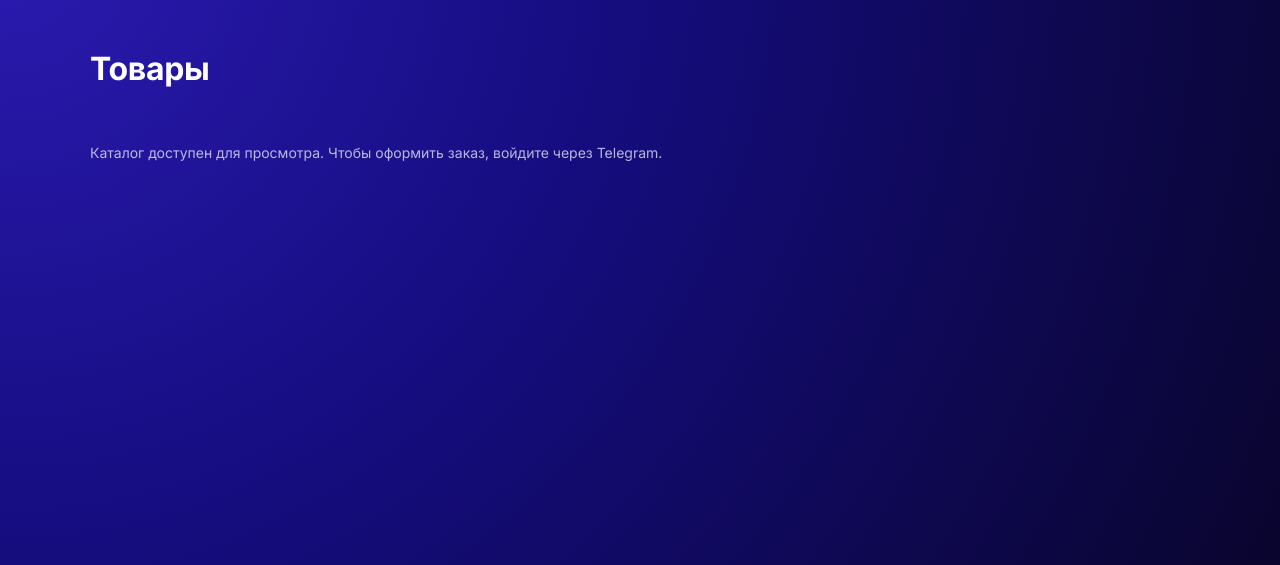
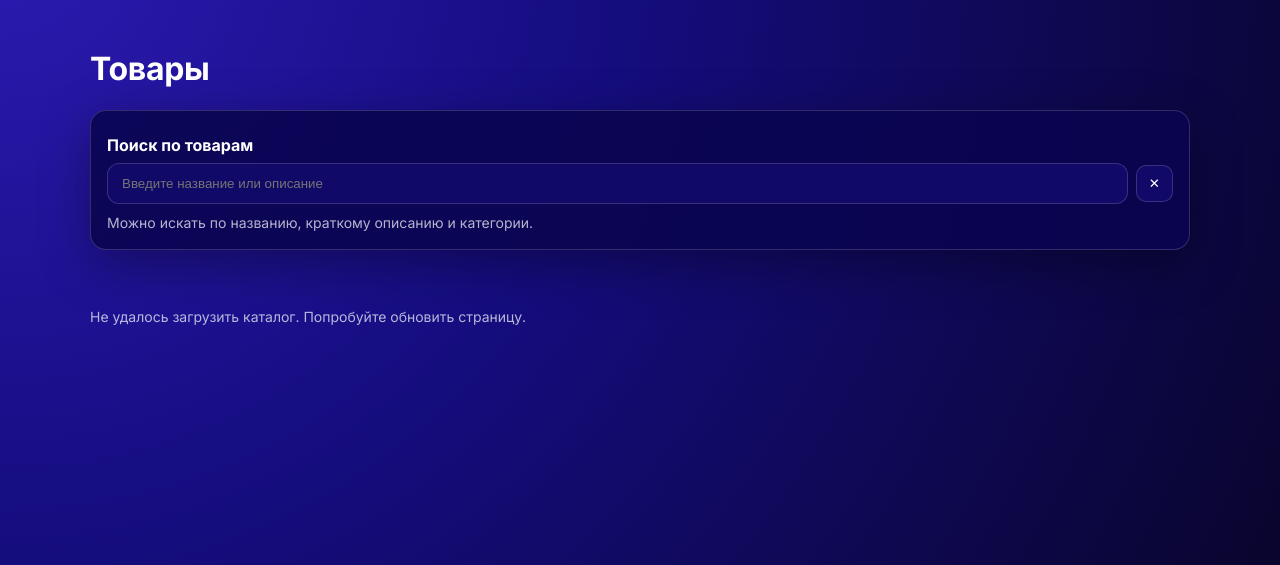
Before and after one commit to pangedza/miniden, a PHP site: page /products.html in a window 1280 px wide. Shown: the part 71-636 px from the top of the page. Run offline with PHP 8.4, Linux system fonts and the light colour scheme.

Commit message:
Add frontend product search and category grouping

```diff
--- a/webapp/admin.html
+++ b/webapp/admin.html
@@ -7,7 +7,7 @@
   <link rel="preconnect" href="https://fonts.googleapis.com" />
   <link rel="preconnect" href="https://fonts.gstatic.com" crossorigin />
   <link href="https://fonts.googleapis.com/css2?family=Inter:wght@400;600;700;800&display=swap" rel="stylesheet" />
-  <link rel="stylesheet" href="css/theme.css?v=20241222" />
+  <link rel="stylesheet" href="css/theme.css?v=20250122" />
 
 </head>
 <body data-theme="purple" class="page-admin">
@@ -530,8 +530,8 @@
     </main>
   </div>
 
-  <script src="js/app.js?v=20241222"></script>
-  <script src="js/api.js?v=20241222"></script>
+  <script src="js/app.js?v=20250122"></script>
+  <script src="js/api.js?v=20250122"></script>
   <script>
     const statusBox = document.getElementById('status');
     const accessDenied = document.getElementById('access-denied');
--- a/webapp/cart.html
+++ b/webapp/cart.html
@@ -7,7 +7,7 @@
   <link rel="preconnect" href="https://fonts.googleapis.com" />
   <link rel="preconnect" href="https://fonts.gstatic.com" crossorigin />
   <link href="https://fonts.googleapis.com/css2?family=Inter:wght@400;600;700;800&display=swap" rel="stylesheet" />
-  <link rel="stylesheet" href="css/theme.css?v=20241222" />
+  <link rel="stylesheet" href="css/theme.css?v=20250122" />
 
 </head>
 <body data-theme="purple" class="page-cart">
@@ -87,8 +87,8 @@
     </div>
   </main>
 
-  <script src="js/app.js?v=20241222"></script>
-  <script src="js/api.js?v=20241222"></script>
+  <script src="js/app.js?v=20250122"></script>
+  <script src="js/api.js?v=20250122"></script>
   <script>
     const adminLink = document.getElementById('admin-link');
     const noteEl = document.getElementById('note');
--- a/webapp/css/theme.css
+++ b/webapp/css/theme.css
@@ -496,6 +496,99 @@ footer a {
   background: linear-gradient(135deg, var(--color-accent-primary), var(--color-accent-primary-strong));
   color: var(--color-btn-on-accent);
   border-color: transparent;
+}
+
+.products-search {
+  background: var(--color-bg-card);
+  border: 1px solid var(--color-border-subtle);
+  border-radius: 16px;
+  padding: 16px;
+  margin: 12px 0 20px;
+  box-shadow: var(--shadow-strong);
+}
+
+.products-search label {
+  font-weight: 700;
+  display: block;
+}
+
+.products-search__row {
+  margin-top: 8px;
+  display: flex;
+  gap: 8px;
+  align-items: center;
+}
+
+.products-search__row input[type="search"] {
+  flex: 1;
+  padding: 12px 14px;
+  border-radius: 12px;
+  border: 1px solid var(--color-border-subtle);
+  background: var(--color-bg-card-elevated);
+  color: var(--color-text-main);
+}
+
+.products-search__row button {
+  border: 1px solid var(--color-border-subtle);
+  background: var(--color-bg-card-elevated);
+  color: var(--color-text-main);
+  border-radius: 10px;
+  padding: 10px 12px;
+  cursor: pointer;
+}
+
+.products-search__row button:hover {
+  border-color: var(--color-accent-secondary);
+}
+
+.products-search__hint {
+  margin: 8px 0 0;
+  color: var(--color-text-muted);
+  font-size: 14px;
+}
+
+.products-categories-nav {
+  display: flex;
+  gap: 10px;
+  flex-wrap: wrap;
+  margin: 0 0 20px;
+}
+
+.products-categories-nav__item {
+  padding: 10px 14px;
+  border-radius: 12px;
+  background: var(--color-bg-card);
+  border: 1px solid var(--color-border-subtle);
+  color: var(--color-text-main);
+  cursor: pointer;
+  font-weight: 600;
+  transition: transform 0.15s ease, border 0.15s ease;
+}
+
+.products-categories-nav__item:hover {
+  transform: translateY(-1px);
+  border-color: var(--color-accent-secondary);
+}
+
+.products-by-category {
+  display: flex;
+  flex-direction: column;
+  gap: 32px;
+}
+
+.products-category-section {
+  display: flex;
+  flex-direction: column;
+  gap: 12px;
+}
+
+.products-category-title {
+  margin: 0;
+  font-size: 22px;
+}
+
+.products-category-grid {
+  width: 100%;
 }
 
 .catalog-grid {
--- a/webapp/index.html
+++ b/webapp/index.html
@@ -8,7 +8,7 @@
   <link rel="preconnect" href="https://fonts.googleapis.com" />
   <link rel="preconnect" href="https://fonts.gstatic.com" crossorigin />
   <link href="https://fonts.googleapis.com/css2?family=Inter:wght@400;600;700;800&display=swap" rel="stylesheet" />
-  <link rel="stylesheet" href="css/theme.css?v=20241222" />
+  <link rel="stylesheet" href="css/theme.css?v=20250122" />
 </head>
 <body data-theme="purple" class="page-index">
   <header class="top-nav">
@@ -150,8 +150,8 @@
   </section>
 
   <script src="https://telegram.org/js/telegram-web-app.js"></script>
-  <script src="js/app.js?v=20241222"></script>
-  <script src="js/api.js?v=20241222"></script>
+  <script src="js/app.js?v=20250122"></script>
+  <script src="js/api.js?v=20250122"></script>
   <script>
     const loginSection = document.getElementById('telegram-login-section');
     const authStatus = document.getElementById('auth-status');
--- a/webapp/masterclasses.html
+++ b/webapp/masterclasses.html
@@ -7,7 +7,7 @@
   <link rel="preconnect" href="https://fonts.googleapis.com" />
   <link rel="preconnect" href="https://fonts.gstatic.com" crossorigin />
   <link href="https://fonts.googleapis.com/css2?family=Inter:wght@400;600;700;800&display=swap" rel="stylesheet" />
-  <link rel="stylesheet" href="css/theme.css?v=20241222" />
+  <link rel="stylesheet" href="css/theme.css?v=20250122" />
 
 </head>
 <body data-theme="purple" class="page-masterclasses">
@@ -68,8 +68,8 @@
     </div>
   </div>
 
-  <script src="js/app.js?v=20241222"></script>
-  <script src="js/api.js?v=20241222"></script>
+  <script src="js/app.js?v=20250122"></script>
+  <script src="js/api.js?v=20250122"></script>
   <script>
     const adminLink = document.getElementById('admin-link');
     const tabsEl = document.getElementById('tabs');
--- a/webapp/products.html
+++ b/webapp/products.html
@@ -7,7 +7,7 @@
   <link rel="preconnect" href="https://fonts.googleapis.com" />
   <link rel="preconnect" href="https://fonts.gstatic.com" crossorigin />
   <link href="https://fonts.googleapis.com/css2?family=Inter:wght@400;600;700;800&display=swap" rel="stylesheet" />
-  <link rel="stylesheet" href="css/theme.css?v=20241222" />
+  <link rel="stylesheet" href="css/theme.css?v=20250122" />
 
 </head>
 <body data-theme="purple" class="page-products">
@@ -41,8 +41,26 @@
   <main>
     <h1>Товары</h1>
 
-    <div class="tabs" id="tabs"></div>
-    <div class="catalog-grid products-grid" id="cards"></div>
+    <section class="products-search">
+      <label for="product-search-input">Поиск по товарам</label>
+      <div class="products-search__row">
+        <input
+          id="product-search-input"
+          type="search"
+          placeholder="Введите название или описание"
+          autocomplete="off"
+        />
+        <button id="product-search-clear" type="button">✕</button>
+      </div>
+      <p class="products-search__hint">
+        Можно искать по названию, краткому описанию и категории.
+      </p>
+    </section>
+
+    <nav class="products-categories-nav" id="products-categories-nav"></nav>
+
+    <section id="products-by-category" class="products-by-category"></section>
+
     <div class="note" id="note"></div>
   </main>
 
@@ -136,13 +154,15 @@
       </div>
     </div>
 
-    <script src="js/app.js?v=20241222"></script>
-    <script src="js/api.js?v=20241222"></script>
+    <script src="js/app.js?v=20250122"></script>
+    <script src="js/api.js?v=20250122"></script>
   <script>
     const adminLink = document.getElementById('admin-link');
-    const tabsEl = document.getElementById('tabs');
-    const cardsEl = document.getElementById('cards');
     const noteEl = document.getElementById('note');
+    const productsByCategoryEl = document.getElementById('products-by-category');
+    const categoriesNavEl = document.getElementById('products-categories-nav');
+    const productSearchInput = document.getElementById('product-search-input');
+    const productSearchClear = document.getElementById('product-search-clear');
     const productModal = document.getElementById('product-modal');
     const productModalClose = document.getElementById('product-modal-close');
     const productModalCloseBtn = document.getElementById('product-modal-close-btn');
@@ -187,11 +207,13 @@
 
     let profile = null;
     let categories = [];
-    let products = [];
-    let active = null;
+    let allProducts = [];
+    let productsByCategory = new Map();
+    let orderedCategories = [];
     let productMap = new Map();
     let currentProduct = null;
     let productModalIndex = 0;
+    let currentSearchText = '';
 
     if (isTelegramWebApp && window.Telegram?.WebApp?.ready) {
       window.Telegram.WebApp.ready();
@@ -306,33 +328,6 @@
         adminLink.style.display = profile?.is_admin ? '' : 'none';
       }
 
-    function renderTabs() {
-      if (!tabsEl) return;
-      tabsEl.innerHTML = '';
-
-      const allBtn = document.createElement('button');
-      allBtn.type = 'button';
-      allBtn.className = `tab${active === null ? ' active' : ''}`;
-      allBtn.textContent = 'Все';
-      allBtn.addEventListener('click', () => {
-        active = null;
-        loadProducts();
-      });
-      tabsEl.appendChild(allBtn);
-
-      (categories || []).forEach((cat) => {
-        const btn = document.createElement('button');
-        btn.type = 'button';
-        btn.className = `tab${active === cat.slug ? ' active' : ''}`;
-        btn.textContent = cat.name;
-        btn.addEventListener('click', () => {
-          active = cat.slug;
-          loadProducts();
-        });
-        tabsEl.appendChild(btn);
-      });
-    }
-
     const MARKETPLACES = [
       { key: 'wb_url', label: 'WB' },
       { key: 'ozon_url', label: 'Ozon' },
@@ -365,17 +360,14 @@
         .join(', ');
     }
 
-    function renderCards() {
-      cardsEl.innerHTML = '';
+    const normalizeCategoryKey = (value) => String(value ?? 'uncategorized');
+    const buildCategoryAnchorId = (value) => {
+      const base = normalizeCategoryKey(value).trim();
+      const sanitized = base.replace(/\s+/g, '-').replace(/[^0-9A-Za-zА-Яа-яЁё_-]/g, '');
+      return `category-${sanitized || 'category'}`;
+    };
 
-      if (!products.length) {
-        noteEl.textContent = 'Нет товаров для выбранной категории.';
-        return;
-      }
-
-      noteEl.textContent = '';
-
-      products.forEach((item) => {
+    function createProductCard(item) {
       const card = document.createElement('article');
       card.className = 'catalog-card product-card';
 
@@ -385,7 +377,7 @@
       coverImage.className = 'product-card__image';
       const coverPlaceholder = document.createElement('div');
       coverPlaceholder.className = 'product-card__placeholder';
-        coverPlaceholder.textContent = item.category_name || 'Товары';
+      coverPlaceholder.textContent = item.category_name || item.category?.name || 'Товары';
       cover.append(coverImage, coverPlaceholder);
 
       const images = item.images && item.images.length ? item.images : [];
@@ -441,7 +433,7 @@
 
       const title = document.createElement('h3');
       title.className = 'catalog-card-title';
-        title.textContent = item.name;
+      title.textContent = item.name || item.title || 'Товар';
 
       const price = document.createElement('div');
       price.className = 'price';
@@ -466,33 +458,158 @@
       body.append(title, price, actions);
 
       card.append(cover, body);
-        cardsEl.appendChild(card);
+      return card;
+    }
+
+    function buildProductsByCategory() {
+      productsByCategory = new Map();
+      orderedCategories = [];
+
+      allProducts.forEach((item) => {
+        const keySource = item.category_id ?? item.category_slug ?? item.category?.id ?? item.category?.slug ?? item.category_name ?? 'uncategorized';
+        const key = normalizeCategoryKey(keySource);
+        const name = item.category_name || item.category?.name || item.category_slug || 'Без категории';
+        const slug = item.category_slug || item.category?.slug || null;
+        const id = item.category_id ?? item.category?.id ?? null;
+
+        if (!productsByCategory.has(key)) {
+          productsByCategory.set(key, {
+            id,
+            slug,
+            name,
+            anchorId: buildCategoryAnchorId(key),
+            products: [],
           });
+        }
+
+        productsByCategory.get(key).products.push(item);
+      });
+
+      const ordered = [];
+      const addCategoryIfHasProducts = (key, fallbackName, fallbackSlug, fallbackId) => {
+        const entry = productsByCategory.get(key);
+        if (!entry || !entry.products.length) return;
+        const exists = ordered.some((cat) => cat.key === key);
+        if (exists) return;
+        ordered.push({
+          key,
+          id: entry.id ?? fallbackId ?? null,
+          slug: entry.slug ?? fallbackSlug ?? null,
+          name: entry.name || fallbackName || 'Категория',
+          anchorId: entry.anchorId || buildCategoryAnchorId(key),
+          products: entry.products,
+        });
+      };
+
+      (categories || []).forEach((cat) => {
+        const key = normalizeCategoryKey(cat.id ?? cat.slug ?? cat.name ?? cat.title);
+        addCategoryIfHasProducts(key, cat.name || cat.title, cat.slug, cat.id);
+      });
+
+      productsByCategory.forEach((_value, key) => addCategoryIfHasProducts(key));
+
+      orderedCategories = ordered;
+    }
+
+    function renderCategoriesNav() {
+      if (!categoriesNavEl) return;
+      categoriesNavEl.innerHTML = '';
+
+      orderedCategories.forEach((cat) => {
+        const btn = document.createElement('button');
+        btn.type = 'button';
+        btn.className = 'products-categories-nav__item';
+        btn.dataset.categoryId = cat.id ?? cat.slug ?? cat.key;
+        btn.textContent = cat.name || 'Категория';
+
+        btn.addEventListener('click', () => {
+          const target = document.getElementById(cat.anchorId);
+          const searchIsActive = Boolean(currentSearchText);
+          if (!target && searchIsActive) {
+            currentSearchText = '';
+            if (productSearchInput) productSearchInput.value = '';
+            renderProductsByCategory(currentSearchText);
+            requestAnimationFrame(() => {
+              const refreshedTarget = document.getElementById(cat.anchorId);
+              refreshedTarget?.scrollIntoView({ behavior: 'smooth' });
+            });
+            return;
+          }
+
+          target?.scrollIntoView({ behavior: 'smooth' });
+        });
+
+        categoriesNavEl.appendChild(btn);
+      });
+    }
+
+    function renderProductsByCategory(filterText = '') {
+      if (!productsByCategoryEl) return;
+      const query = (filterText || '').trim().toLowerCase();
+      productsByCategoryEl.innerHTML = '';
+      let renderedProductsCount = 0;
+
+      orderedCategories.forEach((cat) => {
+        const categoryName = (cat.name || '').toLowerCase();
+        const items = (cat.products || []).filter((product) => {
+          if (!query) return true;
+          const nameText = (product.name || product.title || '').toLowerCase();
+          const descText = (product.short_description || product.description || '').toLowerCase();
+          return nameText.includes(query) || descText.includes(query) || categoryName.includes(query);
+        });
+
+        if (!items.length) return;
+
+        const section = document.createElement('section');
+        section.className = 'products-category-section';
+        section.id = cat.anchorId;
+
+        const title = document.createElement('h2');
+        title.className = 'products-category-title';
+        title.textContent = cat.name || 'Категория';
+
+        const grid = document.createElement('div');
+        grid.className = 'products-category-grid catalog-grid products-grid';
+
+        items.forEach((item) => {
+          grid.appendChild(createProductCard(item));
+          renderedProductsCount += 1;
+        });
+
+        section.append(title, grid);
+        productsByCategoryEl.appendChild(section);
+      });
+
+      if (!renderedProductsCount) {
+        const empty = document.createElement('div');
+        empty.className = 'note';
+        empty.textContent = 'По Вашему запросу ничего не найдено';
+        productsByCategoryEl.appendChild(empty);
+      }
+
+      if (noteEl && renderedProductsCount) {
+        noteEl.textContent = '';
+      }
     }
 
     async function loadCategories() {
       try {
         categories = await apiGet('/categories', { type: 'basket' });
-        if (!active) {
-          active = categories?.[0]?.slug ?? null;
-        }
-        renderTabs();
       } catch (e) {
-        noteEl.textContent = 'Не удалось загрузить категории. Попробуйте обновить страницу.';
+        console.warn('Не удалось загрузить категории', e);
+        categories = [];
       }
     }
 
     async function loadProducts() {
       try {
         const params = { type: 'basket' };
-        if (active) params.category_slug = active;
-        products = (await apiGet('/products', params)).map((item) => normalizeImages(item, ['product_images']));
-        productMap = new Map(products.map((p) => [p.id, p]));
-        renderTabs();
-        renderCards();
+        allProducts = (await apiGet('/products', params)).map((item) => normalizeImages(item, ['product_images']));
+        productMap = new Map(allProducts.map((p) => [p.id, p]));
       } catch (e) {
         noteEl.textContent = 'Не удалось загрузить товары. Попробуйте обновить страницу.';
-        cardsEl.innerHTML = '';
+        allProducts = [];
+        throw e;
       }
     }
 
@@ -919,12 +1036,50 @@
       profile = currentProfile;
       updateAdminLinkVisibility();
 
-      await loadCategories();
-      await loadProducts();
+      try {
+        await Promise.all([loadCategories(), loadProducts()]);
+        buildProductsByCategory();
+        renderCategoriesNav();
+        renderProductsByCategory(currentSearchText);
 
         if (!profile) {
           noteEl.textContent = 'Каталог доступен для просмотра. Чтобы оформить заказ, войдите через Telegram.';
+        } else if (noteEl) {
+          noteEl.textContent = '';
         }
+      } catch (e) {
+        if (noteEl) {
+          noteEl.textContent = 'Не удалось загрузить каталог. Попробуйте обновить страницу.';
+        }
+      }
+    }
+
+    function debounce(fn, delay = 300) {
+      let timer = null;
+      return (...args) => {
+        clearTimeout(timer);
+        timer = setTimeout(() => fn(...args), delay);
+      };
+    }
+
+    function initProductsSearch() {
+      if (!productSearchInput) return;
+      const runSearch = debounce((value) => {
+        currentSearchText = (value || '').toString().trim().toLowerCase();
+        renderProductsByCategory(currentSearchText);
+      }, 350);
+
+      productSearchInput.addEventListener('input', (event) => {
+        const value = event.target?.value || '';
+        runSearch(value);
+      });
+
+      productSearchClear?.addEventListener('click', () => {
+        productSearchInput.value = '';
+        currentSearchText = '';
+        renderProductsByCategory(currentSearchText);
+        productSearchInput.focus();
+      });
     }
 
     async function initProductsPage() {
@@ -936,6 +1091,7 @@
       }
 
       await loadProductCategoriesAndItems(currentProfile);
+      initProductsSearch();
     }
 
     initProductsPage().catch(console.error);
--- a/webapp/profile.html
+++ b/webapp/profile.html
@@ -7,7 +7,7 @@
   <link rel="preconnect" href="https://fonts.googleapis.com" />
   <link rel="preconnect" href="https://fonts.gstatic.com" crossorigin />
   <link href="https://fonts.googleapis.com/css2?family=Inter:wght@400;600;700;800&display=swap" rel="stylesheet" />
-  <link rel="stylesheet" href="css/theme.css?v=20241222" />
+  <link rel="stylesheet" href="css/theme.css?v=20250122" />
 
 </head>
 <body data-theme="purple" class="page-profile">
@@ -103,8 +103,8 @@
   </div>
 
   <script src="https://telegram.org/js/telegram-web-app.js"></script>
-  <script src="js/app.js?v=20241222"></script>
-  <script src="js/api.js?v=20241222"></script>
+  <script src="js/app.js?v=20250122"></script>
+  <script src="js/api.js?v=20250122"></script>
   <script>
     const statusEl = document.getElementById('status');
     const loginHint = document.getElementById('login-hint');
```
Also changed, not shown: README.txt. Lines whose indentation alone changed are shown as unchanged.
